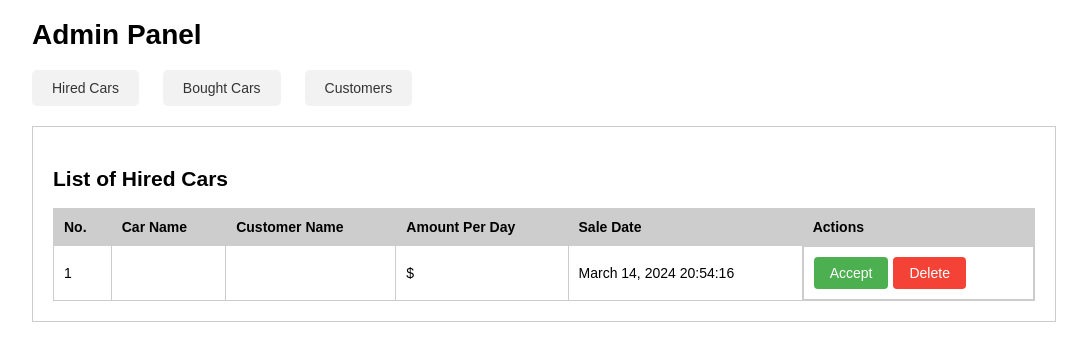
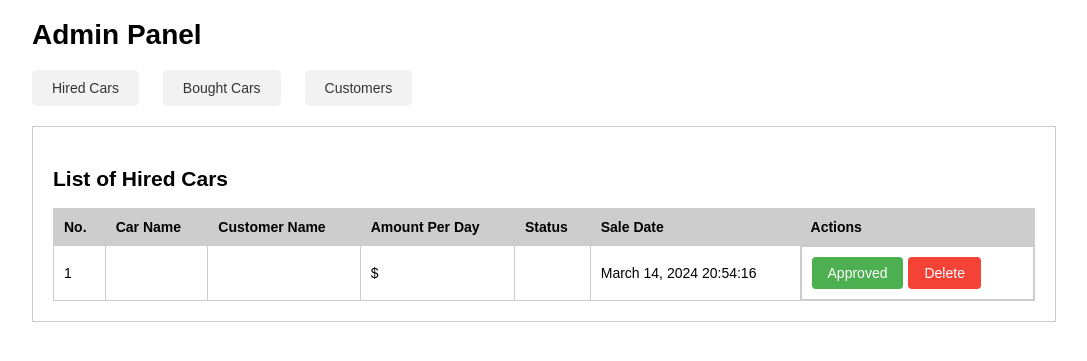
Before and after one commit to devalentineomonya/class-Project-Motors-website, a PHP site: page /admin/index.php in a window 1280 px wide. Shown: the top 361 px of the page, without its empty margins (96-1183 px from the left). Run offline with PHP 8.4, Linux system fonts and the light colour scheme; tables that the repository leaves empty or names only in its code hold one stand-in row (values such as "Sample post"); data that the repository does not hold is empty.

Commit message:
Added Aprove Request Button

```diff
--- a/admin/css/styles.css
+++ b/admin/css/styles.css
@@ -105,23 +105,16 @@ tr:hover {
 }
 
 .accept {
+    background-color: #FFA500;
+}
+.accepted{
     background-color: #4CAF50;
-    border: none;
-    color: white;
-    padding: 8px 16px;
-    text-align: center;
-    text-decoration: none;
-    display: inline-block;
-    font-size: 14px;
-    margin-right: 5px;
-    cursor: pointer;
-    border-radius: 4px;
-
+}
+.reject {
+    background-color: #f44336;
 }
 
-
-.reject {
-    background-color: #f44336;
+.accepted, .reject, .accept {
     border: none;
     color: white;
     padding: 8px 16px;
@@ -131,7 +124,9 @@ tr:hover {
     font-size: 14px;
     cursor: pointer;
     border-radius: 4px;
+    margin-right: 5px;
 }
+
 
 .error-message {
     background-color: #ffdddd;
--- a/admin/customers.php
+++ b/admin/customers.php
@@ -78,7 +78,7 @@ if (isset($_SESSION["Delerror"])) {
                 <td><?php echo $customerDetails['nationality']; ?></td>
                 <td class="buttons">
 
-                    <a href="mailto:<?php echo $customerDetails['Email'] ?>" class="accept">Contact</a>
+                    <a href="mailto:<?php echo $customerDetails['Email'] ?>" class="acceptedLaboris deserunt quis sunt aliqua ullamco sunt. Laboris ipsum do dolor ea enim veniam aliqua cillum adipisicing enim veniam tempor reprehenderit eu. Aute elit exercitation do id quis ex laborum voluptate culpa cupidatat excepteur. Labore aute exercitation aliquip fugiat aute duis aliqua ad cupidatat aliqua veniam sit. Quis irure consequat enim laboris amet laborum aliqua.">Contact</a>
                     <form method="post">
                         <input hidden  name="cust_id" value="<?php echo $customerDetails['CustomerID']; ?>">
                         <input hidden name="image" value="<?php echo $customerDetails['image']; ?>">
--- a/admin/hired.php
+++ b/admin/hired.php
@@ -21,6 +21,7 @@ $hiredCars = $stmt->fetchAll(PDO::FETCH_ASSOC);
             <th>Car Name</th>
             <th>Customer Name</th>
             <th>Amount Per Day</th>
+            <th>Status</th>
             <th>Sale Date</th>
             <th>Actions</th>
         </tr>
@@ -51,10 +52,15 @@ $hiredCars = $stmt->fetchAll(PDO::FETCH_ASSOC);
                 <td><?php echo $carDetails['Make']; ?></td>
                 <td><?php echo $customerDetails['Name']; ?></td>
                 <td>$<?php echo $carDetails['Price']; ?></td>
+                <td><?php echo $car['Status']; ?></td>
                 <td><?php echo $formattedDate ?></td>
                 <td class="buttons">
+                    <?php if ($car['Status'] == "Pending") : ?>
+                        <button class="accept" onclick="approveCar(<?php echo $car['LoanID']; ?>, 'hire')">Approve</button>
 
-                    <button class="accept">Accept</button>
+                    <?php else : ?>
+                        <button class="accepted">Approved</button>
+                    <?php endif; ?>
                     <form method="post">
                         <input type="hidden" name="car_id" value="<?php echo $car['CarID']; ?>">
                         <button type="submit" name="del_hire" class="reject">Delete</button>
--- a/admin/index.php
+++ b/admin/index.php
@@ -6,7 +6,7 @@ session_start();
 
 <head>
     <meta charset='UTF-8'>
-<meta name='viewport' content='width=device-width, initial-scale=1.o'>
+    <meta name='viewport' content='width=device-width, initial-scale=1.o'>
     <title>Admin Panel</title>
     <link rel="stylesheet" href="css/styles.css">
 </head>
@@ -35,6 +35,24 @@ session_start();
             ?>
         </div>
     </div>
+    <script>
+        function approveCar(actionId, action) {
+            var xhr = new XMLHttpRequest();
+            xhr.open("POST", "../php/function/process_action.php", true);
+            xhr.setRequestHeader("Content-Type", "application/x-www-form-urlencoded");
+            xhr.onreadystatechange = function() {
+                if (xhr.readyState == 4 && xhr.status == 200) {
+                    // Handle response here if needed
+                    console.log(xhr.responseText);
+                    // Reload the page to reflect the changes
+                    location.reload();
+                }
+            };
+            xhr.send("action=approve_" + action + "&ActionID=" + actionId);
+        }
+    </script>
+
+    </script>
 </body>
 
 </html>
--- a/css/styles.css
+++ b/css/styles.css
@@ -379,6 +379,7 @@ LOCATION DISTRIBUTION SECTION
 
 .left-section h2 {
     width: 100%;
+    color: #fff;
 }
 
 .branches-list-container {
--- a/views/home.php
+++ b/views/home.php
@@ -21,11 +21,11 @@ include "views/partials/header.php"
 
 
 <section class="car-booking-section">
-<h2 class="section-title">Choose A Car</h2>
+    <h2 class="section-title">Choose A Car</h2>
     <div class="container">
         <div class="flex-container">
             <div class="image-container">
-                <img src="../images/siteImages/hero-image.jpg" alt="Car Image">
+                <img src="../images/siteImages/Proton-SAGA-Passanger-768x559.jpg" alt="Car Image">
             </div>
             <div class="form-container">
 
@@ -138,7 +138,7 @@ include "views/partials/header.php"
             <p class="counter-value">5000</p>
         </div>
         <div class="counter-item">
-            <h2 class="counter-name">Projects Completed</h2>
+            <h2 class="counter-name">Cars Available</h2>
             <p class="counter-value">200</p>
         </div>
         <div class="counter-item">
--- a/views/partials/footer.php
+++ b/views/partials/footer.php
@@ -103,6 +103,8 @@
 
 
 
+
+
     //
     //  REVEAL ON SCROLL
     //
@@ -131,9 +133,6 @@
             clickable: true,
         },
     });
-
-
-
 </script>
 </body>
 
--- a/views/partials/header.php
+++ b/views/partials/header.php
@@ -9,8 +9,8 @@ include_once 'php\config\connection.php';
     <meta charset="UTF-8">
     <meta name="viewport" content="width=device-width, initial-scale=1.0">
     <script src="https://unpkg.com/scrollreveal"></script>
-<!-- Add Swiper library -->
-<link rel="stylesheet" href="https://unpkg.com/swiper/swiper-bundle.min.css">
+    <!-- Add Swiper library -->
+    <link rel="stylesheet" href="https://unpkg.com/swiper/swiper-bundle.min.css">
 
 
     <link rel="stylesheet" href="../css/styles.css">
```
Also changed, not shown: admin/bought.php (+7 -1 lines), php/function/process_action.php (+30 -17 lines). Lines whose indentation alone changed are shown as unchanged.
